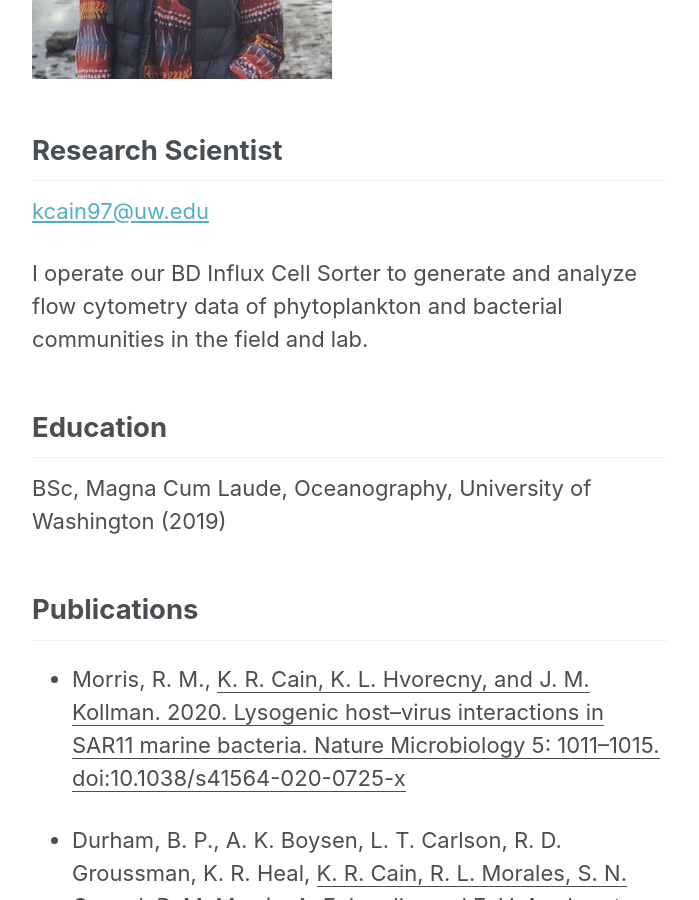
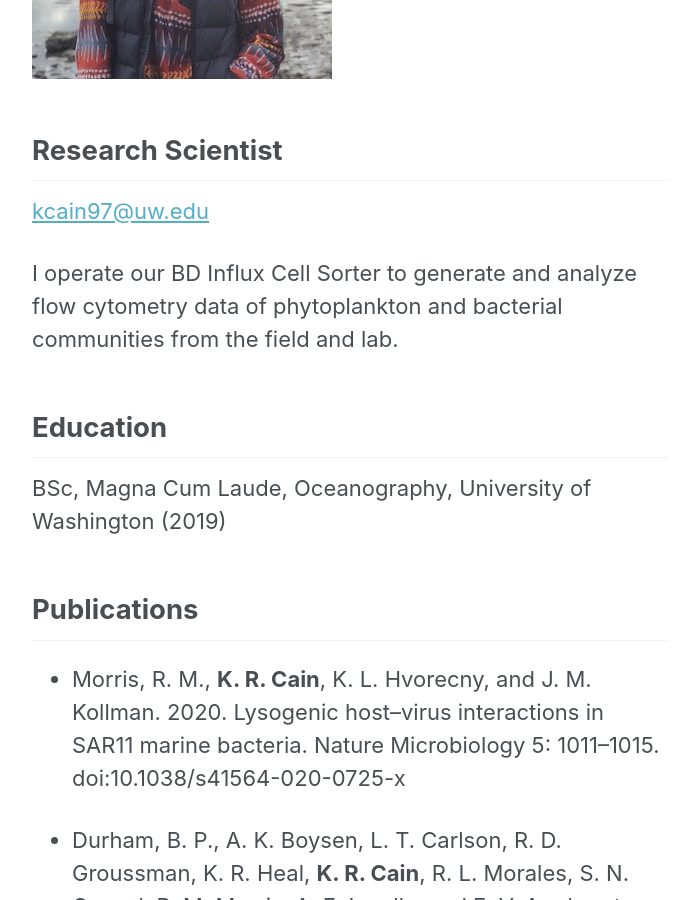
Before and after one commit to armbrustlab/armbrustlab.github.io, a Jekyll site: the page built from collections/_people/cain.md, in a window 1280 px wide and 900 px high, scrolled down 426 px. Shown: the whole window, without its empty margins (290-989 px from the left). Built offline with Jekyll 4.4.1, drawn with Linux system fonts in a browser that asks for light colours; nearby versions of some CDN libraries.

Commit message:
Update cain.md

```diff
--- a/collections/_people/cain.md
+++ b/collections/_people/cain.md
@@ -7,12 +7,12 @@ title: Kelsy Cain
 
 <kcain97@uw.edu>
 
-I operate our BD Influx Cell Sorter to generate and analyze flow cytometry data of phytoplankton and bacterial communities in the field and lab.
+I operate our BD Influx Cell Sorter to generate and analyze flow cytometry data of phytoplankton and bacterial communities from the field and lab.
 
 ## Education
 BSc, Magna Cum Laude, Oceanography, University of Washington (2019)
 
 ## Publications
-* Morris, R. M., <ins>K. R. Cain<ins>, K. L. Hvorecny, and J. M. Kollman. 2020. Lysogenic host–virus interactions in SAR11 marine bacteria. Nature Microbiology 5: 1011–1015. doi:10.1038/s41564-020-0725-x
+* Morris, R. M., **K. R. Cain**, K. L. Hvorecny, and J. M. Kollman. 2020. Lysogenic host–virus interactions in SAR11 marine bacteria. Nature Microbiology 5: 1011–1015. doi:10.1038/s41564-020-0725-x
 
-* Durham, B. P., A. K. Boysen, L. T. Carlson, R. D. Groussman, K. R. Heal, <ins>K. R. Cain<ins>, R. L. Morales, S. N. Coesel, R. M. Morris, A. E. Ingalls, and E. V. Armbrust. 2019. Sulfonate-based networks between eukaryotic phytoplankton and heterotrophic bacteria in the surface ocean. Nature Microbiology 4: 1706–1715. doi:10.1038/s41564-019-0507-5
+* Durham, B. P., A. K. Boysen, L. T. Carlson, R. D. Groussman, K. R. Heal, **K. R. Cain**, R. L. Morales, S. N. Coesel, R. M. Morris, A. E. Ingalls, and E. V. Armbrust. 2019. Sulfonate-based networks between eukaryotic phytoplankton and heterotrophic bacteria in the surface ocean. Nature Microbiology 4: 1706–1715. doi:10.1038/s41564-019-0507-5
```
